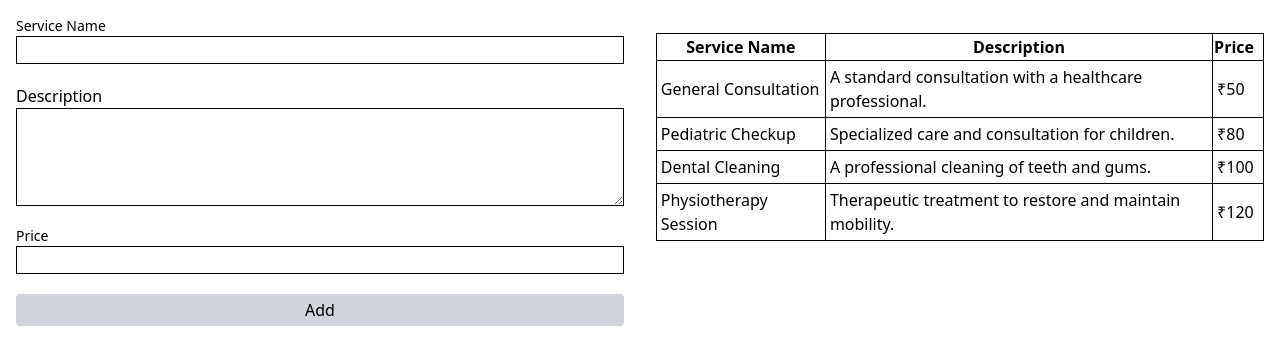
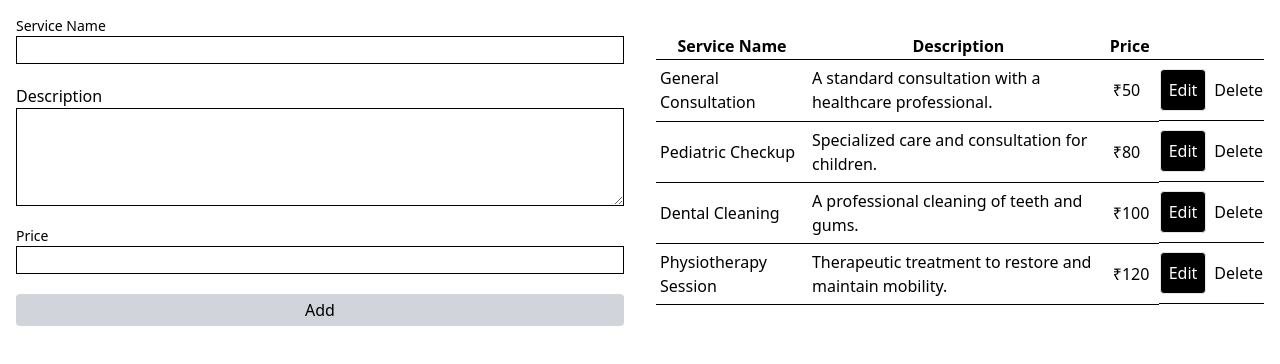
Before and after one commit to kirtiiraghav/Jarurat-Care-Assignment, a React (Vite) app: page / in a window 1280 px wide. Shown: the top 364 px of the page. Built offline with nearby package versions, Linux system fonts and the light colour scheme.

Commit message:
add Edit and Delete buttons

```diff
--- a/src/components/ServiceListTable.jsx
+++ b/src/components/ServiceListTable.jsx
@@ -3,24 +3,29 @@ import React from 'react'
 export default function ServiceListTable({ serviceData }) {
 
     return (
-        <table className="w-full border-collapse mt-[17px] self-start border border-black">
+        <table className="w-full border-collapse mt-[17px] self-start">
             <thead>
                 <tr>
-                    <th className='border border-black'>Service Name</th>
-                    <th className='border border-black'>Description</th>
-                    <th className='border border-black'>
+                    <th className='border-b border-black'>Service Name</th>
+                    <th className='border-b border-black'>Description</th>
+                    <th className='border-b border-black'>
                         <div className="flex">
                             <span className='mr-2'>Price</span>
                         </div>
                     </th>
+                    <th className='border-b border-black'></th>
                 </tr>
             </thead>
             <tbody>
                 {serviceData.map((data) => {
                     return <tr key={data.id}>
-                        <td className='border border-black p-1'>{data.name}</td>
-                        <td className='border border-black p-1'>{data.description}</td>
-                        <td className='border border-black p-1'>₹{data.price}</td>
+                        <td className='border-b border-black p-1'>{data.name}</td>
+                        <td className='border-b border-black p-1'>{data.description}</td>
+                        <td className='border-b border-black p-1'>₹{data.price}</td>
+                        <td className='border-b border-black flex items-center justify-center gap-2'>
+                            <button className='bg-black text-white p-2 rounded hover:bg-white hover:text-black hover:border-black border my-2'>Edit</button>
+                            <button className=' hover:text-red-600'>Delete</button>
+                        </td>
                     </tr>
                 })}
             </tbody>
```
